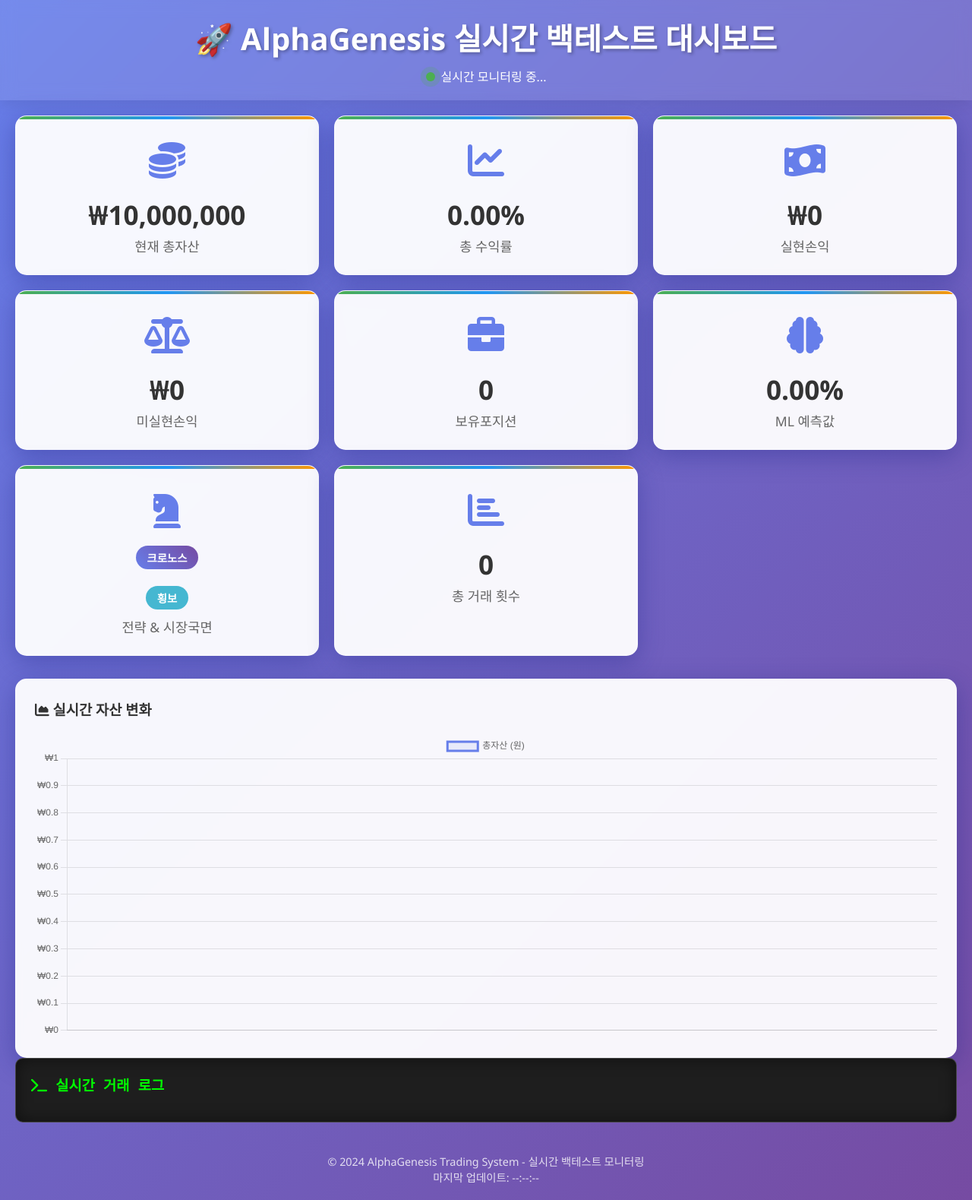
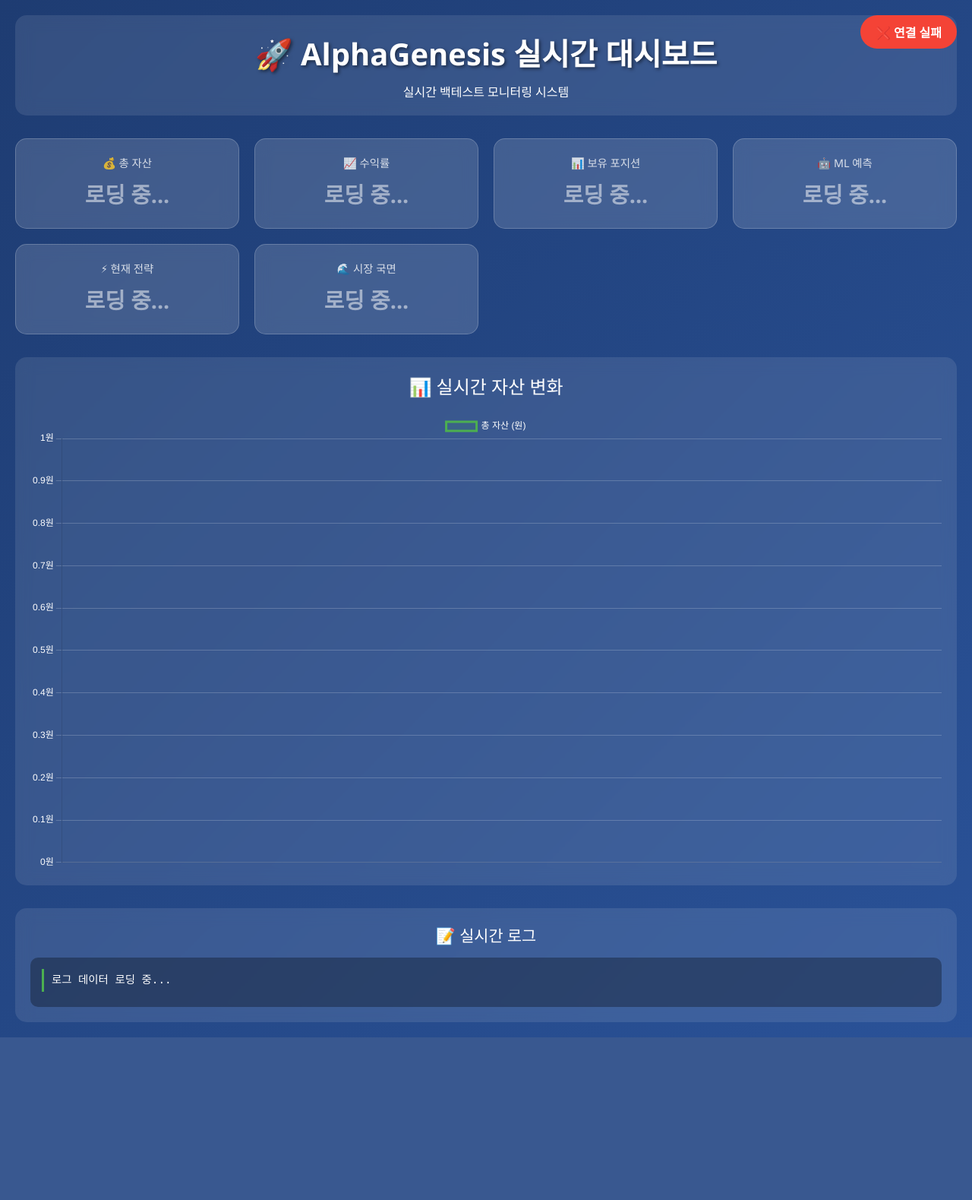
Before and after one commit to TonyStarK-korean/AlphaGenesis, a Flask app: template dashboard/templates/realtime_dashboard.html in a window 1280 px wide. Shown: the whole page at 76% size. After the commit the page ends 1365 px from the top, so only its background shows below. Run offline with Flask 2, Linux system fonts and the light colour scheme; the template is opened without the code that fills it, so the values that code supplies are empty.

Commit message:
대시보드 UI 개선 및 실시간 연동 최적화

```diff
--- a/dashboard/templates/realtime_dashboard.html
+++ b/dashboard/templates/realtime_dashboard.html
@@ -3,283 +3,192 @@
 <head>
     <meta charset="UTF-8">
     <meta name="viewport" content="width=device-width, initial-scale=1.0">
-    <title>🚀 AlphaGenesis 실시간 백테스트 대시보드</title>
+    <title>🚀 AlphaGenesis 실시간 대시보드</title>
     <script src="https://cdn.jsdelivr.net/npm/chart.js"></script>
-    <link href="https://cdnjs.cloudflare.com/ajax/libs/font-awesome/6.0.0/css/all.min.css" rel="stylesheet">
     <style>
-        * {
-            margin: 0;
-            padding: 0;
-            box-sizing: border-box;
-        }
-
+        * { margin: 0; padding: 0; box-sizing: border-box; }
         body {
             font-family: 'Segoe UI', Tahoma, Geneva, Verdana, sans-serif;
-            background: linear-gradient(135deg, #667eea 0%, #764ba2 100%);
-            color: #333;
+            background: linear-gradient(135deg, #1e3c72, #2a5298);
+            color: white;
             min-height: 100vh;
         }
-
-        .header {
-            background: rgba(255, 255, 255, 0.1);
-            backdrop-filter: blur(10px);
-            padding: 20px;
-            text-align: center;
-            color: white;
-            box-shadow: 0 2px 20px rgba(0, 0, 0, 0.1);
-        }
-
-        .header h1 {
-            font-size: 2.5em;
-            margin-bottom: 10px;
-            text-shadow: 2px 2px 4px rgba(0, 0, 0, 0.3);
-        }
-
         .container {
             max-width: 1400px;
             margin: 0 auto;
             padding: 20px;
         }
-
-        .dashboard-grid {
+        .header {
+            text-align: center;
+            margin-bottom: 30px;
+            padding: 20px;
+            background: rgba(255,255,255,0.1);
+            border-radius: 15px;
+            backdrop-filter: blur(10px);
+        }
+        .header h1 {
+            font-size: 2.5em;
+            margin-bottom: 10px;
+            text-shadow: 2px 2px 4px rgba(0,0,0,0.5);
+        }
+        .status-grid {
             display: grid;
-            grid-template-columns: repeat(auto-fit, minmax(300px, 1fr));
+            grid-template-columns: repeat(auto-fit, minmax(250px, 1fr));
             gap: 20px;
             margin-bottom: 30px;
         }
-
-        .card {
-            background: rgba(255, 255, 255, 0.95);
+        .status-card {
+            background: rgba(255,255,255,0.15);
+            padding: 20px;
             border-radius: 15px;
-            padding: 25px;
-            box-shadow: 0 8px 32px rgba(31, 38, 135, 0.37);
-            backdrop-filter: blur(4px);
-            border: 1px solid rgba(255, 255, 255, 0.18);
+            text-align: center;
+            backdrop-filter: blur(10px);
+            border: 1px solid rgba(255,255,255,0.2);
             transition: transform 0.3s ease;
         }
-
-        .card:hover {
+        .status-card:hover {
             transform: translateY(-5px);
         }
-
-        .stat-card {
-            text-align: center;
-            position: relative;
-            overflow: hidden;
+        .status-title {
+            font-size: 0.9em;
+            opacity: 0.8;
+            margin-bottom: 10px;
         }
-
-        .stat-card::before {
-            content: '';
-            position: absolute;
-            top: 0;
-            left: 0;
-            right: 0;
-            height: 4px;
-            background: linear-gradient(90deg, #4CAF50, #2196F3, #FF9800);
-        }
-
-        .stat-icon {
-            font-size: 3em;
-            margin-bottom: 15px;
-            color: #667eea;
-        }
-
-        .stat-value {
-            font-size: 2.2em;
+        .status-value {
+            font-size: 1.8em;
             font-weight: bold;
             margin-bottom: 5px;
         }
-
-        .stat-label {
-            color: #666;
-            font-size: 1.1em;
-        }
-
         .positive { color: #4CAF50; }
         .negative { color: #f44336; }
-        .neutral { color: #2196F3; }
-
+        .neutral { color: #FFC107; }
         .chart-container {
-            position: relative;
-            height: 400px;
-            margin-top: 20px;
+            background: rgba(255,255,255,0.1);
+            padding: 20px;
+            border-radius: 15px;
+            margin-bottom: 30px;
+            backdrop-filter: blur(10px);
         }
-
+        .chart-title {
+            text-align: center;
+            font-size: 1.5em;
+            margin-bottom: 20px;
+        }
         .logs-container {
-            grid-column: 1 / -1;
-            max-height: 400px;
+            background: rgba(255,255,255,0.1);
+            padding: 20px;
+            border-radius: 15px;
+            backdrop-filter: blur(10px);
+        }
+        .logs-title {
+            font-size: 1.3em;
+            margin-bottom: 15px;
+            text-align: center;
+        }
+        .logs-content {
+            background: rgba(0,0,0,0.3);
+            padding: 15px;
+            border-radius: 10px;
+            max-height: 300px;
             overflow-y: auto;
-            background: #1e1e1e;
-            color: #00ff00;
             font-family: 'Courier New', monospace;
-            padding: 20px;
-            border-radius: 10px;
-            box-shadow: inset 0 0 20px rgba(0, 0, 0, 0.5);
+            font-size: 0.9em;
+            line-height: 1.4;
         }
-
         .log-entry {
-            margin-bottom: 8px;
-            padding: 5px 10px;
-            border-left: 3px solid #00ff00;
-            background: rgba(0, 255, 0, 0.1);
-            border-radius: 3px;
+            margin-bottom: 5px;
+            padding: 5px;
+            border-left: 3px solid #4CAF50;
+            padding-left: 10px;
         }
-
-        .log-timestamp {
-            color: #888;
-            font-size: 0.9em;
+        .connection-status {
+            position: fixed;
+            top: 20px;
+            right: 20px;
+            padding: 10px 20px;
+            border-radius: 25px;
+            font-weight: bold;
+            z-index: 1000;
         }
-
-        .status-indicator {
-            display: inline-block;
-            width: 12px;
-            height: 12px;
-            border-radius: 50%;
-            margin-right: 8px;
-            animation: pulse 2s infinite;
-        }
-
-        .status-online { background-color: #4CAF50; }
-        .status-offline { background-color: #f44336; }
-
-        @keyframes pulse {
-            0% { box-shadow: 0 0 0 0 rgba(76, 175, 80, 0.7); }
-            70% { box-shadow: 0 0 0 10px rgba(76, 175, 80, 0); }
-            100% { box-shadow: 0 0 0 0 rgba(76, 175, 80, 0); }
-        }
-
-        .strategy-badge {
-            display: inline-block;
-            padding: 5px 15px;
-            background: linear-gradient(45deg, #667eea, #764ba2);
-            color: white;
-            border-radius: 20px;
-            font-size: 0.9em;
-            font-weight: bold;
-        }
-
-        .regime-badge {
-            display: inline-block;
-            padding: 5px 15px;
-            border-radius: 20px;
-            font-size: 0.9em;
-            font-weight: bold;
+        .connected {
+            background: #4CAF50;
             color: white;
         }
-
-        .regime-급등 { background: #ff6b6b; }
-        .regime-상승 { background: #4ecdc4; }
-        .regime-횡보 { background: #45b7d1; }
-        .regime-하락 { background: #f9ca24; }
-        .regime-급락 { background: #6c5ce7; }
-
-        .footer {
-            text-align: center;
-            padding: 20px;
-            color: rgba(255, 255, 255, 0.8);
-            font-size: 0.9em;
+        .disconnected {
+            background: #f44336;
+            color: white;
+        }
+        @keyframes pulse {
+            0% { opacity: 1; }
+            50% { opacity: 0.5; }
+            100% { opacity: 1; }
+        }
+        .loading {
+            animation: pulse 1.5s infinite;
         }
     </style>
 </head>
 <body>
-    <div class="header">
-        <h1>🚀 AlphaGenesis 실시간 백테스트 대시보드</h1>
-        <p><span class="status-indicator status-online"></span>실시간 모니터링 중...</p>
-    </div>
+    <div id="connectionStatus" class="connection-status disconnected">🔄 연결 중...</div>
 
     <div class="container">
-        <div class="dashboard-grid">
-            <!-- 총자산 카드 -->
-            <div class="card stat-card">
-                <div class="stat-icon"><i class="fas fa-coins"></i></div>
-                <div class="stat-value" id="current-capital">₩10,000,000</div>
-                <div class="stat-label">현재 총자산</div>
+        <div class="header">
+            <h1>🚀 AlphaGenesis 실시간 대시보드</h1>
+            <p>실시간 백테스트 모니터링 시스템</p>
+        </div>
+
+        <div class="status-grid">
+            <div class="status-card">
+                <div class="status-title">💰 총 자산</div>
+                <div id="capital" class="status-value loading">로딩 중...</div>
             </div>
-
-            <!-- 수익률 카드 -->
-            <div class="card stat-card">
-                <div class="stat-icon"><i class="fas fa-chart-line"></i></div>
-                <div class="stat-value" id="total-return">0.00%</div>
-                <div class="stat-label">총 수익률</div>
+            <div class="status-card">
+                <div class="status-title">📈 수익률</div>
+                <div id="return" class="status-value loading">로딩 중...</div>
             </div>
-
-            <!-- 실현손익 카드 -->
-            <div class="card stat-card">
-                <div class="stat-icon"><i class="fas fa-money-bill-wave"></i></div>
-                <div class="stat-value" id="realized-pnl">₩0</div>
-                <div class="stat-label">실현손익</div>
+            <div class="status-card">
+                <div class="status-title">📊 보유 포지션</div>
+                <div id="positions" class="status-value loading">로딩 중...</div>
             </div>
-
-            <!-- 미실현손익 카드 -->
-            <div class="card stat-card">
-                <div class="stat-icon"><i class="fas fa-balance-scale"></i></div>
-                <div class="stat-value" id="unrealized-pnl">₩0</div>
-                <div class="stat-label">미실현손익</div>
+            <div class="status-card">
+                <div class="status-title">🤖 ML 예측</div>
+                <div id="prediction" class="status-value loading">로딩 중...</div>
             </div>
-
-            <!-- 포지션 수 카드 -->
-            <div class="card stat-card">
-                <div class="stat-icon"><i class="fas fa-briefcase"></i></div>
-                <div class="stat-value" id="open-positions">0</div>
-                <div class="stat-label">보유포지션</div>
+            <div class="status-card">
+                <div class="status-title">⚡ 현재 전략</div>
+                <div id="strategy" class="status-value loading">로딩 중...</div>
             </div>
-
-            <!-- ML 예측값 카드 -->
-            <div class="card stat-card">
-                <div class="stat-icon"><i class="fas fa-brain"></i></div>
-                <div class="stat-value" id="ml-prediction">0.00%</div>
-                <div class="stat-label">ML 예측값</div>
-            </div>
-
-            <!-- 전략 & 시장국면 카드 -->
-            <div class="card stat-card">
-                <div class="stat-icon"><i class="fas fa-chess-knight"></i></div>
-                <div class="strategy-badge" id="current-strategy">크로노스</div>
-                <br><br>
-                <div class="regime-badge regime-횡보" id="current-regime">횡보</div>
-                <div class="stat-label" style="margin-top: 10px;">전략 & 시장국면</div>
-            </div>
-
-            <!-- 거래 통계 카드 -->
-            <div class="card stat-card">
-                <div class="stat-icon"><i class="fas fa-chart-bar"></i></div>
-                <div class="stat-value" id="trades-count">0</div>
-                <div class="stat-label">총 거래 횟수</div>
+            <div class="status-card">
+                <div class="status-title">🌊 시장 국면</div>
+                <div id="regime" class="status-value loading">로딩 중...</div>
             </div>
         </div>
 
-        <!-- 자산 변화 차트 -->
-        <div class="card">
-            <h3><i class="fas fa-chart-area"></i> 실시간 자산 변화</h3>
-            <div class="chart-container">
-                <canvas id="capitalChart"></canvas>
+        <div class="chart-container">
+            <div class="chart-title">📊 실시간 자산 변화</div>
+            <canvas id="capitalChart" width="800" height="400"></canvas>
+        </div>
+
+        <div class="logs-container">
+            <div class="logs-title">📝 실시간 로그</div>
+            <div id="logs" class="logs-content">
+                <div class="log-entry">로그 데이터 로딩 중...</div>
             </div>
         </div>
-
-        <!-- 실시간 로그 -->
-        <div class="card logs-container">
-            <h3 style="color: #00ff00; margin-bottom: 15px;"><i class="fas fa-terminal"></i> 실시간 거래 로그</h3>
-            <div id="logs-display"></div>
-        </div>
-    </div>
-
-    <div class="footer">
-        <p>© 2024 AlphaGenesis Trading System - 실시간 백테스트 모니터링</p>
-        <p>마지막 업데이트: <span id="last-update">--:--:--</span></p>
     </div>
 
     <script>
         // 차트 초기화
         const ctx = document.getElementById('capitalChart').getContext('2d');
-        const capitalChart = new Chart(ctx, {
+        const chart = new Chart(ctx, {
             type: 'line',
             data: {
                 labels: [],
                 datasets: [{
-                    label: '총자산 (원)',
+                    label: '총 자산 (원)',
                     data: [],
-                    borderColor: '#667eea',
-                    backgroundColor: 'rgba(102, 126, 234, 0.1)',
+                    borderColor: '#4CAF50',
+                    backgroundColor: 'rgba(76, 175, 80, 0.1)',
                     borderWidth: 3,
                     fill: true,
                     tension: 0.4
@@ -287,90 +196,117 @@
             },
             options: {
                 responsive: true,
-                maintainAspectRatio: false,
-                plugins: {
-                    legend: {
-                        display: true,
-                        position: 'top'
-                    }
-                },
                 scales: {
                     y: {
                         beginAtZero: false,
                         ticks: {
+                            color: 'white',
                             callback: function(value) {
-                                return '₩' + value.toLocaleString();
+                                return value.toLocaleString() + '원';
                             }
+                        },
+                        grid: {
+                            color: 'rgba(255,255,255,0.2)'
+                        }
+                    },
+                    x: {
+                        ticks: {
+                            color: 'white'
+                        },
+                        grid: {
+                            color: 'rgba(255,255,255,0.2)'
                         }
                     }
                 },
-                animation: {
-                    duration: 300
+                plugins: {
+                    legend: {
+                        labels: {
+                            color: 'white'
+                        }
+                    }
                 }
             }
         });
 
-        // 실시간 데이터 업데이트 함수
-        function updateDashboard() {
-            fetch('/api/realtime_data')
-                .then(response => response.json())
-                .then(data => {
-                    // 통계 업데이트
-                    document.getElementById('current-capital').textContent = '₩' + data.current_capital.toLocaleString();
-                    document.getElementById('current-capital').className = 'stat-value ' + (data.total_return > 0 ? 'positive' : data.total_return < 0 ? 'negative' : 'neutral');
+        // 데이터 업데이트 함수
+        async function updateData() {
+            try {
+                const response = await fetch('/api/realtime_data');
+                if (!response.ok) throw new Error('HTTP ' + response.status);
 
-                    document.getElementById('total-return').textContent = data.total_return.toFixed(2) + '%';
-                    document.getElementById('total-return').className = 'stat-value ' + (data.total_return > 0 ? 'positive' : data.total_return < 0 ? 'negative' : 'neutral');
+                const data = await response.json();
 
-                    document.getElementById('realized-pnl').textContent = '₩' + data.realized_pnl.toLocaleString();
-                    document.getElementById('realized-pnl').className = 'stat-value ' + (data.realized_pnl > 0 ? 'positive' : data.realized_pnl < 0 ? 'negative' : 'neutral');
+                // 연결 상태 업데이트
+                const statusEl = document.getElementById('connectionStatus');
+                statusEl.textContent = '✅ 연결됨';
+                statusEl.className = 'connection-status connected';
 
-                    document.getElementById('unrealized-pnl').textContent = '₩' + data.unrealized_pnl.toLocaleString();
-                    document.getElementById('unrealized-pnl').className = 'stat-value ' + (data.unrealized_pnl > 0 ? 'positive' : data.unrealized_pnl < 0 ? 'negative' : 'neutral');
+                // 데이터 업데이트
+                const capital = data.current_capital || 0;
+                const totalReturn = data.total_return || 0;
+                const positions = data.open_positions || 0;
+                const prediction = data.ml_prediction || 0;
+                const strategy = data.strategy || 'N/A';
+                const regime = data.regime || 'N/A';
 
-                    document.getElementById('open-positions').textContent = data.open_positions + '개';
-                    document.getElementById('ml-prediction').textContent = data.ml_prediction.toFixed(2) + '%';
-                    document.getElementById('ml-prediction').className = 'stat-value ' + (data.ml_prediction > 0 ? 'positive' : data.ml_prediction < 0 ? 'negative' : 'neutral');
+                document.getElementById('capital').textContent = capital.toLocaleString() + '원';
+                document.getElementById('capital').className = 'status-value';
 
-                    document.getElementById('current-strategy').textContent = data.strategy;
-                    document.getElementById('current-regime').textContent = data.regime;
-                    document.getElementById('current-regime').className = 'regime-badge regime-' + data.regime;
+                const returnEl = document.getElementById('return');
+                returnEl.textContent = totalReturn.toFixed(2) + '%';
+                returnEl.className = `status-value ${totalReturn >= 0 ? 'positive' : 'negative'}`;
 
-                    document.getElementById('trades-count').textContent = data.trades_count + '회';
+                document.getElementById('positions').textContent = positions + '개';
+                document.getElementById('positions').className = 'status-value neutral';
 
-                    // 차트 업데이트
-                    if (data.capital_history && data.timestamp_history) {
-                        capitalChart.data.labels = data.timestamp_history;
-                        capitalChart.data.datasets[0].data = data.capital_history;
-                        capitalChart.update('none');
-                    }
+                const predictionEl = document.getElementById('prediction');
+                predictionEl.textContent = prediction.toFixed(2) + '%';
+                predictionEl.className = `status-value ${prediction >= 0 ? 'positive' : 'negative'}`;
 
-                    // 로그 업데이트
-                    const logsDisplay = document.getElementById('logs-display');
-                    if (data.logs && data.logs.length > 0) {
-                        logsDisplay.innerHTML = '';
-                        data.logs.slice(-20).forEach(log => {
-                            const logEntry = document.createElement('div');
-                            logEntry.className = 'log-entry';
-                            logEntry.innerHTML = `<span class="log-timestamp">[${log.timestamp}]</span> ${log.message}`;
-                            logsDisplay.appendChild(logEntry);
-                        });
-                        logsDisplay.scrollTop = logsDisplay.scrollHeight;
-                    }
+                document.getElementById('strategy').textContent = strategy;
+                document.getElementById('strategy').className = 'status-value neutral';
 
-                    // 마지막 업데이트 시간
-                    document.getElementById('last-update').textContent = new Date().toLocaleTimeString();
-                })
-                .catch(error => {
-                    console.error('데이터 업데이트 오류:', error);
-                });
+                document.getElementById('regime').textContent = regime;
+                document.getElementById('regime').className = 'status-value neutral';
+
+                // 차트 업데이트
+                const capitalHistory = data.capital_history || [];
+                const timestampHistory = data.timestamp_history || [];
+
+                if (capitalHistory.length > 0) {
+                    chart.data.labels = timestampHistory;
+                    chart.data.datasets[0].data = capitalHistory;
+                    chart.update('none');
+                }
+
+                // 로그 업데이트
+                const logs = data.logs || [];
+                const logHtml = logs.slice(-20).map((log, index) =>
+                    `<div class="log-entry">[${log.timestamp}] ${log.message}</div>`
+                ).join('');
+
+                const logsEl = document.getElementById('logs');
+                logsEl.innerHTML = logHtml || '<div class="log-entry">로그 없음</div>';
+                logsEl.scrollTop = logsEl.scrollHeight;
+
+            } catch (error) {
+                // 연결 오류 처리
+                const statusEl = document.getElementById('connectionStatus');
+                statusEl.textContent = '❌ 연결 실패';
+                statusEl.className = 'connection-status disconnected';
+
+                console.error('데이터 업데이트 오류:', error);
+            }
         }
 
         // 1초마다 데이터 업데이트
-        setInterval(updateDashboard, 1000);
+        setInterval(updateData, 1000);
+        updateData();
 
-        // 초기 로드
-        updateDashboard();
+        // 페이지 로드 시 초기화
+        window.addEventListener('load', function() {
+            console.log('AlphaGenesis 대시보드 로드 완료');
+        });
     </script>
 </body>
 </html>
```
Also changed, not shown: 1 other file.
